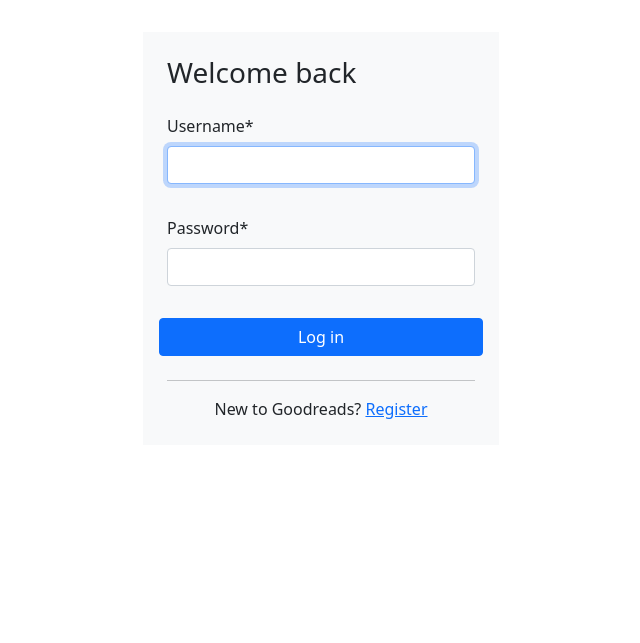
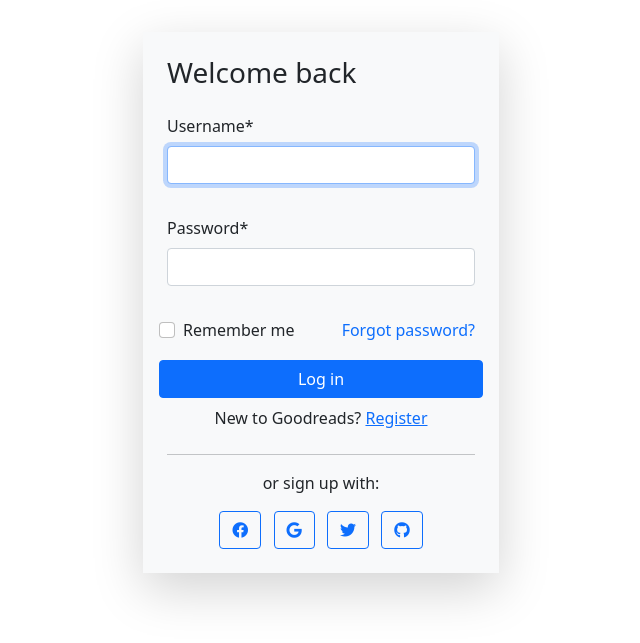
Before and after one commit to apayziev/goodreads, a Django app: page /users/login/ in a window 1280 px wide. Shown: the part 74-717 px from the top of the page, without its empty margins (319-959 px from the left). Run offline with Django 4.2, Linux system fonts and the light colour scheme; some libraries are stand-ins or nearby versions.

Commit message:
Login page style improved

```diff
--- a/users/forms.py
+++ b/users/forms.py
@@ -7,7 +7,11 @@ class UserCreateForm(forms.ModelForm):
         model = CustomUser
         fields = ('username', 'first_name', 'last_name', 'email', 'password')
         widgets = {
-            'password': forms.PasswordInput()
+            'password': forms.PasswordInput(attrs={'placeholder': 'Password'}),
+            'first_name': forms.TextInput(attrs={'placeholder': 'First Name'}),
+            'last_name': forms.TextInput(attrs={'placeholder': 'Last Name'}),
+            'email': forms.EmailInput(attrs={'placeholder': 'email@example.com'}),
+            'username': forms.TextInput(attrs={'placeholder': 'Username'})
         }
 
     def save(self, commit=True):
--- a/users/templates/users/login.html
+++ b/users/templates/users/login.html
@@ -5,19 +5,46 @@
 <div class="container">
     <div class="row">
         <div class="col-md-4 offset-md-4">
-            <div class="login-form bg-light mt-4 p-4">
+            <div class="login-form bg-light mt-4 p-4 shadow-lg">
                 <form method="post" action="{% url 'users:login' %}" class="row g-3">
                     <h3>Welcome back</h3>
                     {% csrf_token %} {{ login_form | crispy }}
+                    <div class="form-check">
+                        <input type="checkbox" class="form-check-input" id="dropdownCheck">
+                        <label class="form-check-label" for="dropdownCheck">
+                            Remember me
+                        </label>
+                        <a href="#" class="float-end text-decoration-none">Forgot password?</a>
+                    </div>
                     <button type="submit " class="btn btn-primary ">Log in</button>
                 </form>
+                <div class="col-12 mt-2">
+                    <p class="text-center mb-0">New to Goodreads? <a href="{% url 'users:register' %} "> Register</a></p>
+                </div>
                 <hr class="mt-4">
-                <div class="col-12">
-                    <p class="text-center mb-0">New to Goodreads? <a href="{% url 'users:register' %} "> Register</a></p>
+                <div class="text-center">
+                    <p cl>or sign up with:</p>
+                    <button type="button" class="btn btn-outline-primary btn-floating mx-1">
+                        <i class="fab fa-facebook-f"></i>
+                    </button>
+
+                    <button type="button" class="btn  btn-outline-primary btn-floating mx-1">
+                        <i class="fab fa-google"></i>
+                    </button>
+
+                    <button type="button" class="btn btn-outline-primary btn-floating mx-1">
+                        <i class="fab fa-twitter"></i>
+                    </button>
+
+                    <button type="button" class="btn  btn-outline-primary btn-floating mx-1">
+                        <i class="fab fa-github"></i>
+                    </button>
                 </div>
             </div>
         </div>
     </div>
 </div>
 
+
+
 {% endblock %}
```
Also changed, not shown: books/templates/books/book_detail.html (+11 -0 lines).
